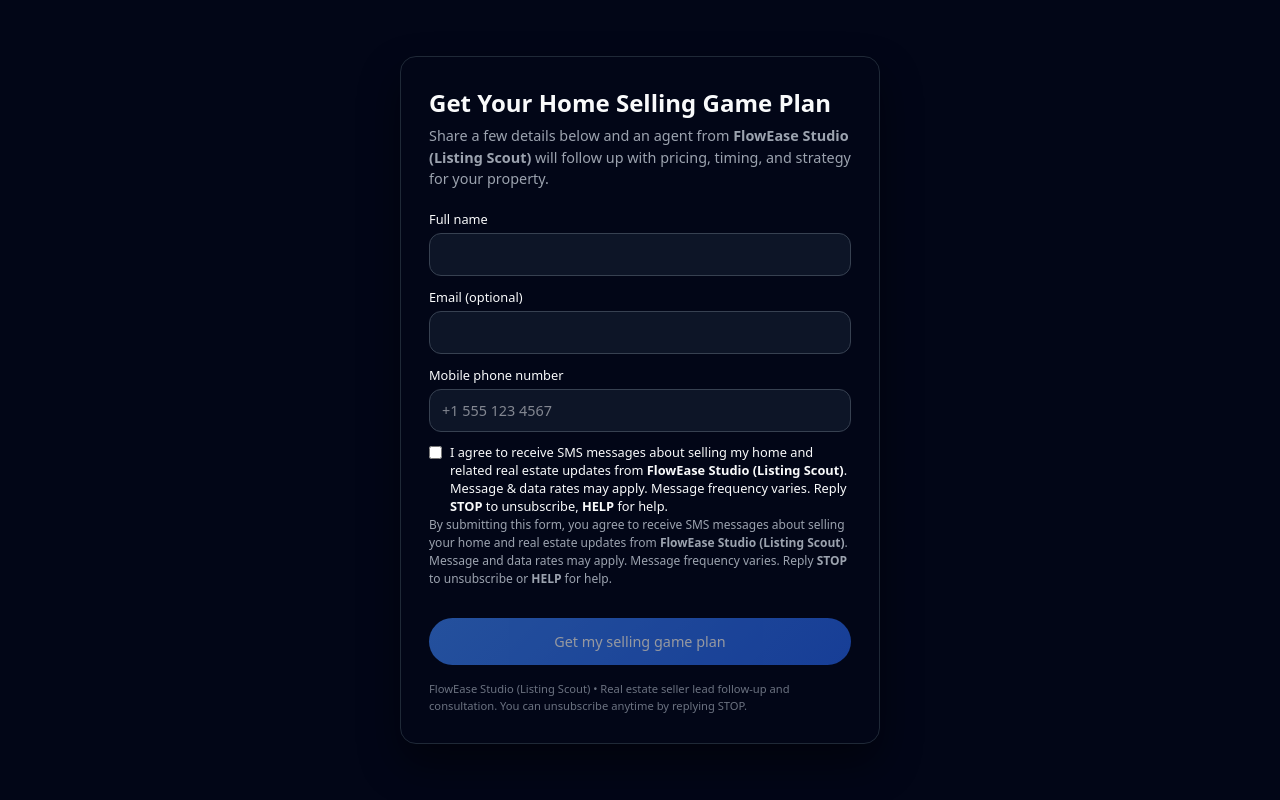
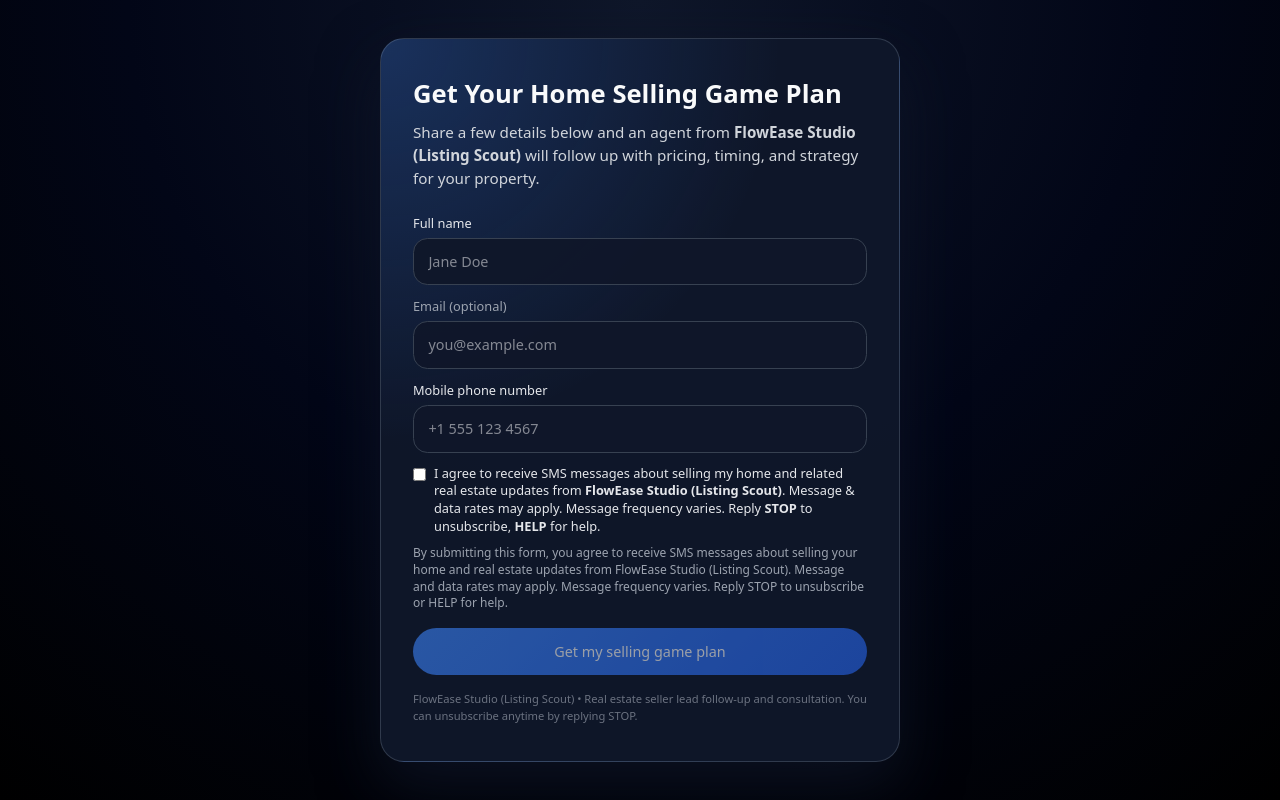
Before and after one commit to machaihenterprise-lab/listing-scout, a Next.js app: page /seller-opt-in in a window 1280 px wide. Built offline with nearby package versions, Linux system fonts and the light colour scheme.

Commit message:
app/seller-opt-in/page.tsx

```diff
--- a/app/seller-opt-in/page.tsx
+++ b/app/seller-opt-in/page.tsx
@@ -1,31 +1,38 @@
+
 "use client";
 
-import { FormEvent, useState } from "react";
+import { useState } from "react";
 
 export default function SellerOptInPage() {
   const [name, setName] = useState("");
   const [email, setEmail] = useState("");
   const [phone, setPhone] = useState("");
+  const [consent, setConsent] = useState(false);
   const [loading, setLoading] = useState(false);
+  const [error, setError] = useState<string | null>(null);
   const [message, setMessage] = useState<string | null>(null);
-  const [submitting, setSubmitting] = useState(false);
-  const [submitted, setSubmitted] = useState(false);
-  const [consent, setConsent] = useState(false);
-  const [error, setError] = useState<string | null>(null);
 
+  const handleSubmit = async (e: React.FormEvent) => {
+    e.preventDefault();
 
-  const handleSubmit = async (e: FormEvent) => {
-    e.preventDefault();
-    setSubmitting(true);
+    const trimmedName = name.trim();
+    const trimmedPhone = phone.trim();
 
-  const trimmedPhone = phone.trim();
+    if (!trimmedName) {
+      setError("Please enter your full name.");
+      setMessage(null);
+      return;
+    }
+
     if (!trimmedPhone) {
       setError("Please enter your mobile phone number.");
+      setMessage(null);
       return;
     }
 
     if (!consent) {
       setError("Please check the box to agree to receive SMS messages.");
+      setMessage(null);
       return;
     }
 
@@ -33,15 +40,30 @@
     setMessage(null);
     setLoading(true);
 
+    try {
+      // TODO: plug into Supabase or an API route if you want to store these.
+      // For now we just simulate a successful submit.
+      await new Promise((resolve) => setTimeout(resolve, 700));
 
-    // For Telnyx approval we ONLY need the UI + text.
-    // You can later replace this with a call to your Supabase API
-    // to actually store the lead.
-    await new Promise((resolve) => setTimeout(resolve, 800));
+      setMessage(
+        "Thanks! An agent from FlowEase Studio (Listing Scout) will follow up shortly."
+      );
+      setName("");
+      setEmail("");
+      setPhone("");
+      setConsent(false);
+    } catch (err: any) {
+      console.error("Opt-in submit error:", err);
+      setError(
+        err?.message || "Something went wrong while submitting the form."
+      );
+    } finally {
+      setLoading(false);
+    }
+  };
 
-    setSubmitting(false);
-    setSubmitted(true);
-  };
+  const buttonDisabled =
+    loading || !name.trim() || !phone.trim() || !consent;
 
   return (
     <main
@@ -50,38 +72,40 @@
         display: "flex",
         alignItems: "center",
         justifyContent: "center",
-        background: "#020617",
+        padding: "2rem 1rem",
+        background:
+          "radial-gradient(circle at top, #0f172a 0, #020617 50%, #000 100%)",
         color: "#f9fafb",
         fontFamily:
           "system-ui, -apple-system, BlinkMacSystemFont, 'Segoe UI', sans-serif",
-        padding: "2rem 1rem",
       }}
     >
       <div
         style={{
           width: "100%",
-          maxWidth: "480px",
-          backgroundColor: "#020617",
-          borderRadius: "1rem",
-          border: "1px solid #1f2937",
-          padding: "1.75rem",
-          boxShadow: "0 20px 40px rgba(0,0,0,0.45)",
+          maxWidth: "520px",
+          borderRadius: "1.5rem",
+          border: "1px solid rgba(148,163,184,0.25)",
+          background:
+            "radial-gradient(circle at top left, rgba(59,130,246,0.25), transparent 45%), rgba(15,23,42,0.96)",
+          padding: "2.25rem 2rem",
+          boxShadow: "0 24px 60px rgba(15,23,42,0.7)",
         }}
       >
         <h1
           style={{
-            fontSize: "1.5rem",
+            fontSize: "1.6rem",
             fontWeight: 600,
-            marginBottom: "0.25rem",
+            marginBottom: "0.5rem",
           }}
         >
           Get Your Home Selling Game Plan
         </h1>
         <p
           style={{
-            fontSize: "0.9rem",
-            color: "#9ca3af",
-            marginBottom: "1.25rem",
+            fontSize: "0.95rem",
+            color: "#d1d5db",
+            marginBottom: "1.5rem",
           }}
         >
           Share a few details below and an agent from{" "}
@@ -89,105 +113,95 @@
           pricing, timing, and strategy for your property.
         </p>
 
-        {submitted ? (
-          <div
-            style={{
-              padding: "0.85rem 1rem",
-              borderRadius: "0.75rem",
-              backgroundColor: "rgba(22, 163, 74, 0.12)",
-              border: "1px solid rgba(22, 163, 74, 0.35)",
-              fontSize: "0.9rem",
-            }}
-          >
-            ✅ Thank you! We&apos;ve received your request. An agent will reach
-            out by SMS shortly.
-          </div>
-        ) : (
         <form onSubmit={handleSubmit}>
+          {/* Name */}
           <div style={{ marginBottom: "0.75rem" }}>
             <label
-                htmlFor="name"
               style={{
                 display: "block",
                 fontSize: "0.8rem",
-                  marginBottom: "0.25rem",
+                marginBottom: "0.3rem",
+                color: "#e5e7eb",
               }}
             >
               Full name
             </label>
             <input
-                id="name"
-                name="name"
               type="text"
-                required
+              value={name}
+              onChange={(e) => setName(e.target.value)}
+              placeholder="Jane Doe"
               style={{
                 width: "100%",
-                  padding: "0.6rem 0.75rem",
-                  borderRadius: "0.75rem",
+                padding: "0.75rem 0.9rem",
+                borderRadius: "0.9rem",
                 border: "1px solid #374151",
-                  backgroundColor: "rgba(15, 23, 42, 0.9)",
+                backgroundColor: "rgba(15,23,42,0.95)",
                 color: "#f9fafb",
                 fontSize: "0.9rem",
               }}
             />
           </div>
 
+          {/* Email (optional) */}
           <div style={{ marginBottom: "0.75rem" }}>
             <label
-                htmlFor="email"
               style={{
                 display: "block",
                 fontSize: "0.8rem",
-                  marginBottom: "0.25rem",
+                marginBottom: "0.3rem",
+                color: "#9ca3af",
               }}
             >
               Email (optional)
             </label>
             <input
-                id="email"
-                name="email"
               type="email"
+              value={email}
+              onChange={(e) => setEmail(e.target.value)}
+              placeholder="you@example.com"
               style={{
                 width: "100%",
-                  padding: "0.6rem 0.75rem",
-                  borderRadius: "0.75rem",
+                padding: "0.75rem 0.9rem",
+                borderRadius: "0.9rem",
                 border: "1px solid #374151",
-                  backgroundColor: "rgba(15, 23, 42, 0.9)",
+                backgroundColor: "rgba(15,23,42,0.95)",
                 color: "#f9fafb",
                 fontSize: "0.9rem",
               }}
             />
           </div>
 
-            <div style={{ marginBottom: "0.5rem" }}>
+          {/* Phone */}
+          <div style={{ marginBottom: "0.75rem" }}>
             <label
-                htmlFor="phone"
               style={{
                 display: "block",
                 fontSize: "0.8rem",
-                  marginBottom: "0.25rem",
+                marginBottom: "0.3rem",
+                color: "#e5e7eb",
               }}
             >
               Mobile phone number
             </label>
             <input
-                id="phone"
-                name="phone"
               type="tel"
-                required
+              value={phone}
+              onChange={(e) => setPhone(e.target.value)}
               placeholder="+1 555 123 4567"
               style={{
                 width: "100%",
-                  padding: "0.6rem 0.75rem",
-                  borderRadius: "0.75rem",
+                padding: "0.75rem 0.9rem",
+                borderRadius: "0.9rem",
                 border: "1px solid #374151",
-                  backgroundColor: "rgba(15, 23, 42, 0.9)",
+                backgroundColor: "rgba(15,23,42,0.95)",
                 color: "#f9fafb",
                 fontSize: "0.9rem",
               }}
             />
           </div>
 
+          {/* Checkbox consent */}
           <label
             style={{
               display: "flex",
@@ -196,43 +210,44 @@
               fontSize: "0.8rem",
               lineHeight: 1.4,
               marginTop: "0.75rem",
+              color: "#e5e7eb",
             }}
           >
             <input
               type="checkbox"
               checked={consent}
               onChange={(e) => setConsent(e.target.checked)}
-              style={{ marginTop: "0.15rem" }}
+              style={{ marginTop: "0.2rem" }}
             />
             <span>
-              I agree to receive SMS messages about selling my home and related real
-              estate updates from <strong>FlowEase Studio (Listing Scout)</strong>.
-              Message &amp; data rates may apply. Message frequency varies. Reply{" "}
-             <strong>STOP</strong> to unsubscribe, <strong>HELP</strong> for help.
+              I agree to receive SMS messages about selling my home and related
+              real estate updates from{" "}
+              <strong>FlowEase Studio (Listing Scout)</strong>. Message &amp;
+              data rates may apply. Message frequency varies. Reply{" "}
+              <strong>STOP</strong> to unsubscribe, <strong>HELP</strong> for
+              help.
             </span>
           </label>
 
-
-             {/* Telnyx / carrier-friendly consent text */}
+          {/* Extra explicit text (matches what Telnyx wants) */}
           <p
             style={{
+              marginTop: "0.55rem",
               fontSize: "0.75rem",
               color: "#9ca3af",
-                lineHeight: 1.5,
-                marginBottom: "0.9rem",
+              lineHeight: 1.4,
             }}
           >
             By submitting this form, you agree to receive SMS messages about
-              selling your home and real estate updates from{" "}
-              <strong>FlowEase Studio (Listing Scout)</strong>. Message and data
-              rates may apply. Message frequency varies. Reply{" "}
-              <strong>STOP</strong> to unsubscribe or <strong>HELP</strong> for
-              help.
+            selling your home and real estate updates from FlowEase Studio
+            (Listing Scout). Message and data rates may apply. Message frequency
+            varies. Reply STOP to unsubscribe or HELP for help.
           </p>
 
+          {/* Submit */}
           <button
             type="submit"
-            disabled={loading || !name.trim() || !phone.trim() || !consent}
+            disabled={buttonDisabled}
             style={{
               marginTop: "1rem",
               width: "100%",
@@ -243,17 +258,14 @@
                 "linear-gradient(135deg, rgba(59,130,246,1), rgba(37,99,235,1))",
               fontSize: "0.9rem",
               fontWeight: 500,
-              cursor:
-                loading || !name.trim() || !phone.trim() || !consent
-                  ? "default"
-                  : "pointer",
-              opacity:
-                loading || !name.trim() || !phone.trim() || !consent ? 0.6 : 1,
+              cursor: buttonDisabled ? "default" : "pointer",
+              opacity: buttonDisabled ? 0.6 : 1,
             }}
           >
             {loading ? "Submitting..." : "Get my selling game plan"}
           </button>
 
+          {/* Error / success */}
           {error && (
             <p
               style={{
@@ -289,7 +301,6 @@
             and consultation. You can unsubscribe anytime by replying STOP.
           </p>
         </form>
-        )}
       </div>
     </main>
   );
```
Lines whose indentation alone changed are shown as unchanged.
